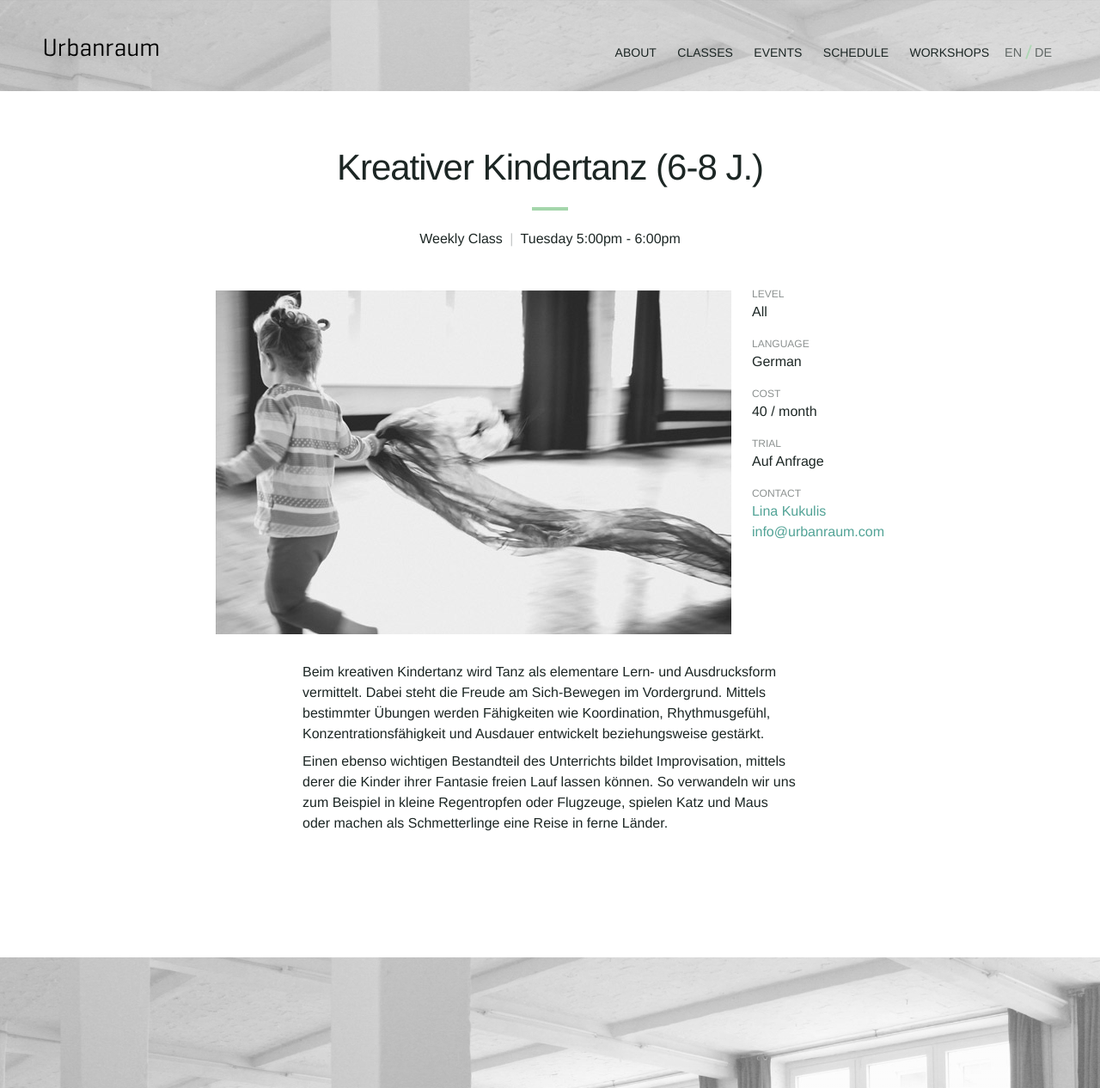
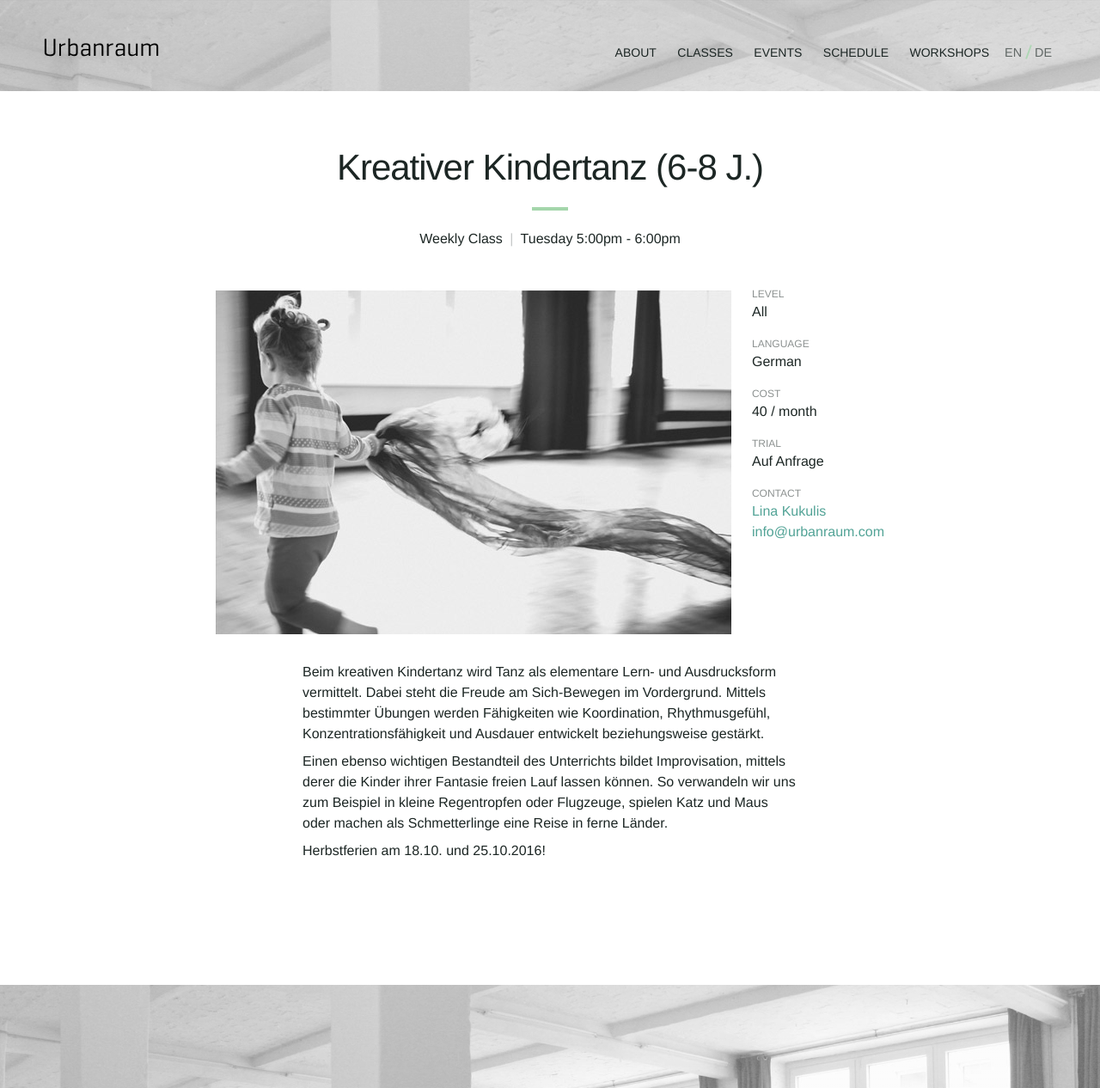
Before and after one commit to Kriesse/urbanraum, a Jekyll site: the page built from _classes/kreativer-kindertanz-lina-6-8.md, in a window 1280 px wide. Shown: the whole page at 86% size. Built offline with Jekyll 4.4.1, drawn with Linux system fonts in a browser that asks for light colours; nearby versions of some CDN libraries.

Commit message:
Update kreativer-kindertanz-lina-6-8.md

```diff
--- a/_classes/kreativer-kindertanz-lina-6-8.md
+++ b/_classes/kreativer-kindertanz-lina-6-8.md
@@ -34,4 +34,7 @@ description_de: |
   Mittels bestimmter Übungen werden Fähigkeiten wie Koordination, Rhythmusgefühl, Konzentrationsfähigkeit und Ausdauer entwickelt beziehungsweise gestärkt.
 
   Einen ebenso wichtigen Bestandteil des Unterrichts bildet Improvisation, mittels derer die Kinder ihrer Fantasie freien Lauf lassen können. So verwandeln wir uns zum Beispiel in kleine Regentropfen oder Flugzeuge, spielen Katz und Maus oder machen als Schmetterlinge eine Reise in ferne Länder.
+
+    Herbstferien am 18.10. und 25.10.2016!
+
 ---
```
